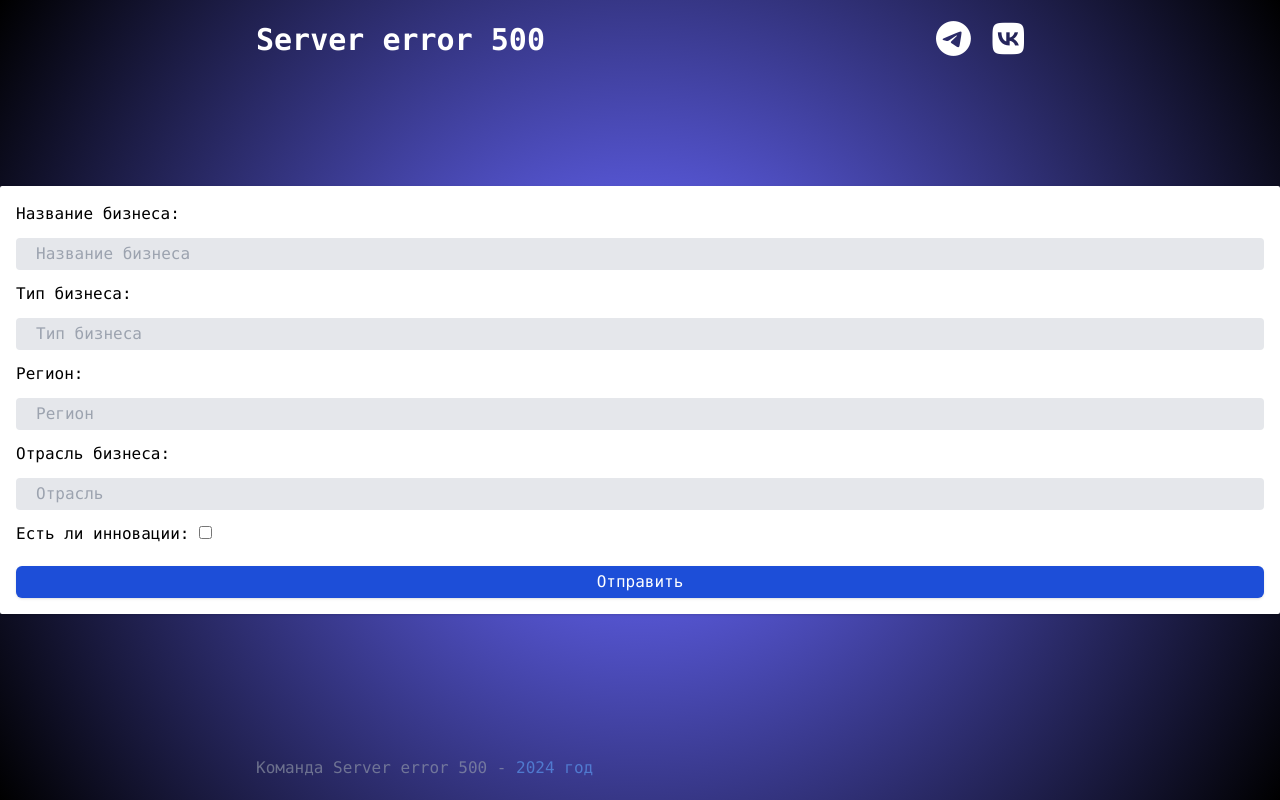
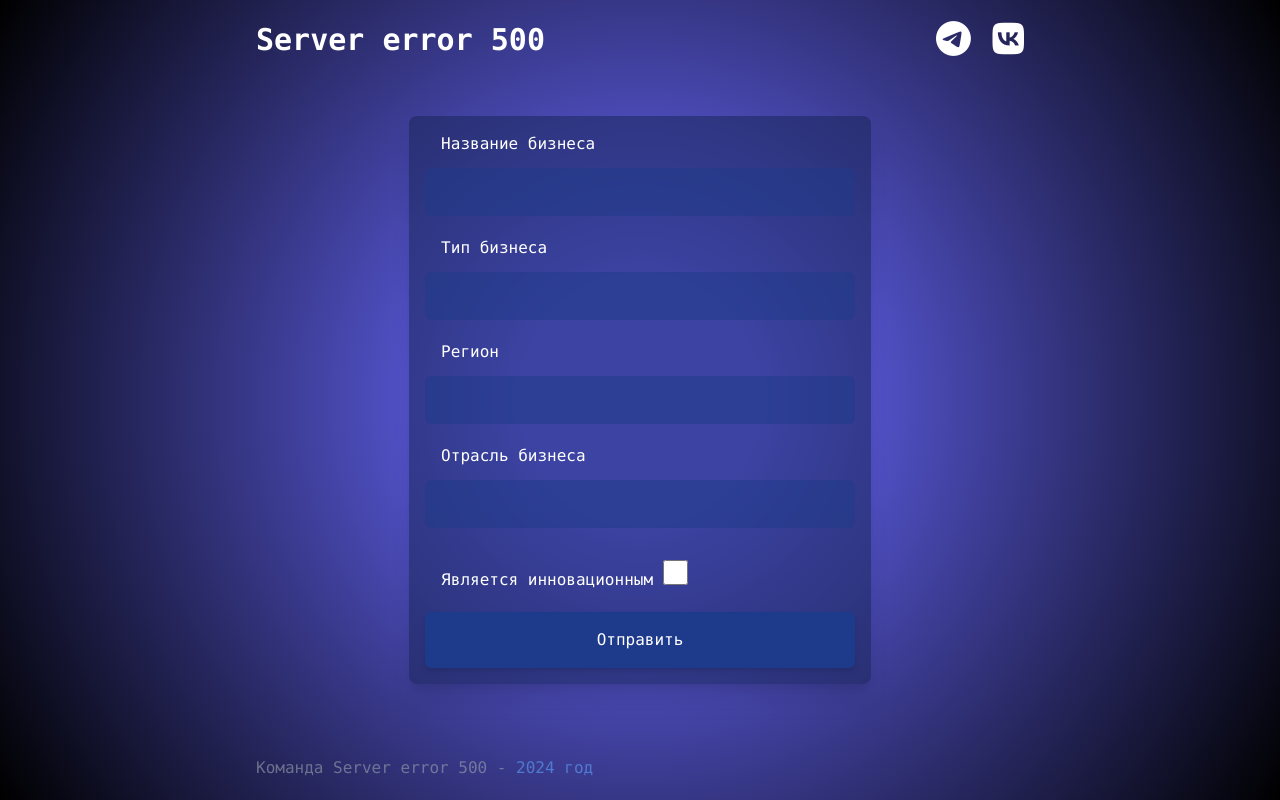
Before and after one commit to Alexander-vlk/avalab_hackathon, a Django app: page / in a window 1280 px wide. Run offline with Django 4.2, Linux system fonts and the light colour scheme; some libraries are stand-ins or nearby versions.

Commit message:
feat: styles to form page

```diff
--- a/project_root/app/forms.py
+++ b/project_root/app/forms.py
@@ -3,7 +3,7 @@
 from app.models import UserData
 
 
-FIELD_STYLE_CLASS = "w-full px-5 py-1 text-gray-700 bg-gray-200 rounded my-3"
+FIELD_STYLE_CLASS = "w-full px-5 py-3 text-white bg-blue-900 bg-opacity-50 rounded-md my-3"
 
 
 class UserDataForm(forms.ModelForm):
@@ -20,25 +20,31 @@
             'name': forms.TextInput(
                 attrs={
                     'class': FIELD_STYLE_CLASS,
-                    'placeholder': 'Название бизнеса',
+                    'name': 'name',
                     }
                 ),
             'business_type': forms.TextInput(
                 attrs={
                     'class': FIELD_STYLE_CLASS,
-                    'placeholder': 'Тип бизнеса',
+                    'name': 'business_type',
                     }
                 ),
             'region': forms.TextInput(
                 attrs={
                     'class': FIELD_STYLE_CLASS,
-                    'placeholder': 'Регион',
+                    'name': 'region',
                     }
                 ),
             'industry': forms.TextInput(
                 attrs={
                     'class': FIELD_STYLE_CLASS,
-                    'placeholder': 'Отрасль',
+                    'name': 'industry',
+                    }
+                ),
+            'is_innovative': forms.CheckboxInput(
+                attrs={
+                    'id': 'is_innovative',
+                    'name': 'checkbox',
                     }
                 ),
         }
--- a/project_root/app/templates/app/form.html
+++ b/project_root/app/templates/app/form.html
@@ -12,16 +12,50 @@
     <form
     action="{% url 'app:index' %}"
     method="POST"
-    class='bg-white p-4 shadow rounded-sm'
+    class='bg-blue-950 bg-opacity-50 p-4 shadow-xl rounded-lg'
 >
+    <style>
+        input {
+            border: none;
+        }
+        #is_innovative {
+            background: #2E3F7F;
+            width: 25px;
+            height: 25px;
+            border-radius: 10px;
+            border: 5px solid #2E3F7F;
+        }
+        #is_innovative:checked {
+            background: white;
+        }
+    </style>
     {% csrf_token %}
 
-    {{ form }}
-    <input
-        type="submit"
-        value="Отправить"
-        class='bg-blue-700 rounded-md text-white px-5 py-1 shadow mt-5 w-full mx-auto'
+    <div class="text-white">
+        <label for="name" class='ml-4'>Название бизнеса</label>
+        {{ form.name }}
+    </div>
+    <div class="text-white mt-2">
+        <label for="form.business_type" class='ml-4'>Тип бизнеса</label>
+        {{ form.business_type }}
+    </div>
+    <div class="text-white mt-2">
+        <label for="region" class='ml-4'>Регион</label>
+        {{ form.region }}
+    </div>
+    <div class="text-white mt-2">
+        <label for="industry" class='ml-4'>Отрасль бизнеса</label>
+        {{ form.industry }}
+    </div>
+    <div class="text-white mt-5">
+        <label for="checkbox" class='text-white ml-4' >Является инновационным</label>
+        {{ form.is_innovative }}
+    </div>
+    <button
+        class='bg-blue-900 w-full py-4 mt-5 text-white shadow-md rounded-md'
     >
+    Отправить
+    </button>
 </form>
 </main>
 {% endblock content %}
--- a/project_root/theme/templates/base.html
+++ b/project_root/theme/templates/base.html
@@ -12,8 +12,10 @@
 
 	<body class="bg-black font-mono"
 		style="
-		background: rgb(49,27,255);
-background: radial-gradient(circle, rgba(49,27,255,1) 0%, rgba(98,98,241,1) 16%, rgba(0,0,0,1) 100%);"
+		background: rgb(98,98,241);
+background: radial-gradient(circle, rgba(98,98,241,1) 0%, rgba(98,98,241,1) 16%, rgba(0,0,0,1) 100%);
+		"
+
 	>
 		{% include "header.html" %}
 		{% block content %}{% endblock content %}
--- a/project_root/theme/templates/header.html
+++ b/project_root/theme/templates/header.html
@@ -8,10 +8,10 @@
 Server error 500
 </h1>
 <nav class='text-white text-4xl'>
-    <a href="" class='hover:text-blue-700  transition-all'>
+    <a href="https://t.me/alex_barmen" class='hover:text-blue-700  transition-all'>
         <i class="fa-brands fa-telegram"></i>
     </a>
-    <a href="" class='hover:text-blue-700  transition-all'>
+    <a href="https://vk.com/alex_barmen" class='hover:text-blue-700  transition-all'>
         <i class="fa-brands fa-vk"></i>
     </a>
 </nav>
```
